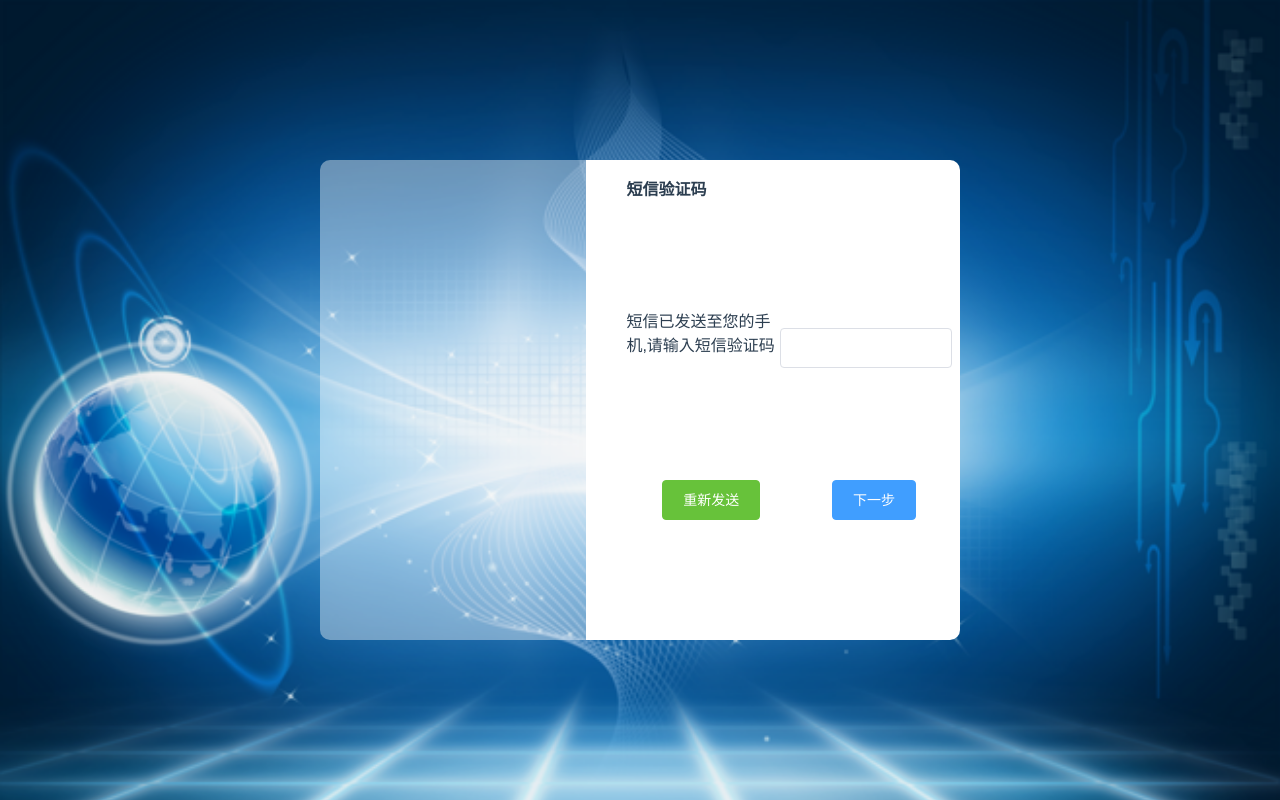
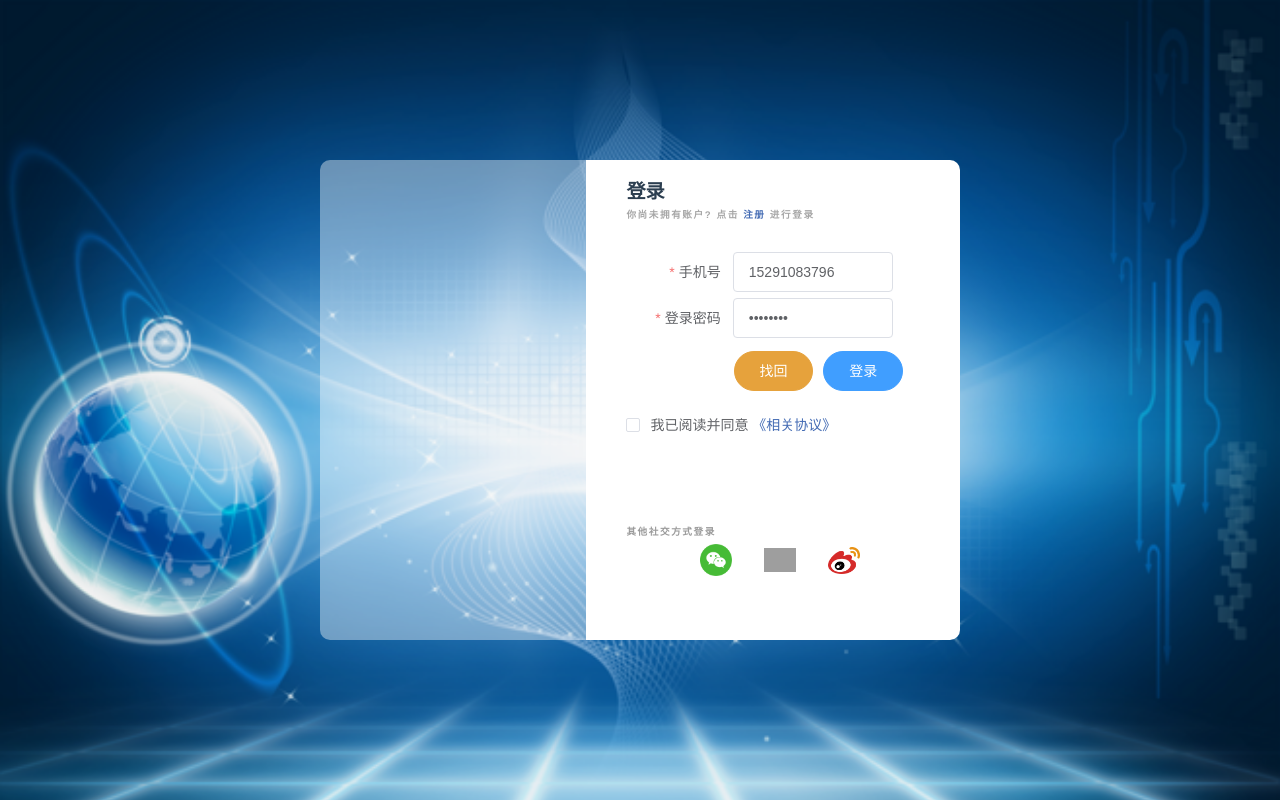
Before and after one commit to wt032320/Project_management_platform, a Vue app in the folder management_client/: page /#/ in a window 1280 px wide. Built offline with nearby package versions, Linux system fonts and the light colour scheme; grey boxes are pictures that could not be loaded.

Commit message:
验证码

```diff
--- a/management_client/src/api/auth/auth.ts
+++ b/management_client/src/api/auth/auth.ts
@@ -4,6 +4,7 @@
  * @return {*}
  */
 
+import { ICaptcha } from '@/typings';
 import api from '..';
 
 interface IUserInfo {
@@ -55,7 +56,7 @@ export async function _captcha(id?: string) {
  * @param {object} captcha
  * @return {*}
  */
-export async function _verify(captcha: { captcha: string, id: string }) {
+export async function _verify(captcha: ICaptcha) {
   return await api({
     method: "POST",
     url: "auth/verify",
--- a/management_client/src/components/login/LoginForm.vue
+++ b/management_client/src/components/login/LoginForm.vue
@@ -122,16 +122,16 @@ export default defineComponent({
     // 用户协议
     const dialogTableVisible = ref(false)
 
-    const { ctx } = getCurrentInstance()
+    const internalInstance  = getCurrentInstance()
     // 登录方法
     function login() {
-      ctx.$refs['login-form'].validate(async(value) => {
+      internalInstance.ctx.$refs['login-form'].validate(async(value: boolean) => {
         if (value) {
           const result:any = await _login({
             phone: userData.phone,
             password: userData.password
           })
-          console.log(result)
+          console.log(result) // 输出用户token
           if(result.token) {
             localStorage.setItem('token', result.token)
           }
--- a/management_client/src/components/login/MessageForm.vue
+++ b/management_client/src/components/login/MessageForm.vue
@@ -1,14 +1,14 @@
 <template>
   <div class="message-box">
     <h4>短信验证码</h4>
+    <p>短信已发送至您的手机,请输入短信验证码</p>
     <div class="message-body">
-      <p>短信已发送至您的手机,请输入短信验证码</p>
-      <el-input maxlength="6" v-model="captcha"></el-input>
+      <el-input maxlength="6" v-model="captcha" class="message-input" placeholder="请输入手机验证码"></el-input>
     </div>
 
     <div class="message-footer">
-      <el-button type="success" @click="resend" class="message-input">{{resendName}}</el-button>
-      <el-button type="primary">下一步</el-button>
+      <el-button type="success" @click="resend" class="el-bu">{{resendName}}</el-button>
+      <el-button :disabled="resendDisabled" type="primary" @click="verify" class="el-bu">注册</el-button>
     </div>
   </div>
 </template>
@@ -16,11 +16,14 @@
 <script lang="ts">
 import { defineComponent, ref, toRefs, reactive } from "vue";
 import { ElMessage } from "element-plus";
-import { type } from 'os';
+import { IUse, useEvent } from "../../hooks/login/index";
+import { _regist } from "../../api/auth/auth";
+
 
 interface ICaptcha {
   captcha: string;
   resendName: any;
+  resendDisabled: boolean;
 }
 export default defineComponent({
   name: "MessageForm",
@@ -28,13 +31,19 @@ export default defineComponent({
   setup() {
     const data: ICaptcha = reactive({
       captcha: '',
-      resendName: "重新发送"
+      resendName: "重新发送",
+      resendDisabled: false
     })
 
     const refData = toRefs(data)
 
+    // 发送验证码
     function resend() {
-      return new Promise((res) => {
+      return new Promise((res, req) => {
+        data.resendDisabled = true
+        if (data.resendName !== "重新发送") {
+          req()
+        }
         data.captcha = ''
         ElMessage.warning({
           message: "短信已重新发送",
@@ -48,15 +57,45 @@ export default defineComponent({
           data.resendName = data.resendName - 1
           if (data.resendName === 0) {
             data.resendName = "重新发送"
+            data.resendDisabled = false
             clearInterval(counter)
           }
         }, 1000)
       })
     }
 
+    const { setEvent }: IUse = useEvent()
+
+    // 验证短信验证码
+    function verify() {
+      // return new Promise(res => {
+      //   // 进行验证码校验。。。
+      //   res()
+      // })
+      // .then(() => {
+      //   next()
+      // })
+      next()
+    }
+
+    async function next() {
+      const registForm = JSON.parse(sessionStorage.getItem('regist'))
+      await _regist(registForm)
+        .then((res) => {
+          ElMessage.success({
+            message: res.msg,
+            type: "success"
+          })
+        })
+        .then(() => {
+          setEvent("login")
+        })
+    }
+
     return {
       ...refData,
-      resend
+      resend,
+      verify,
     }
   }
 })
@@ -65,6 +104,7 @@ export default defineComponent({
 <style lang="scss">
   .message-box {
     h4 {
+      font-size: 1.5rem;
       padding-bottom: 2rem;
     }
     p {
@@ -77,7 +117,7 @@ export default defineComponent({
       justify-content: center;
       align-items: center;
       .message-input {
-        width: 10rem;
+        width: 7rem;
       }
     }
     .message-footer {
@@ -87,6 +127,9 @@ export default defineComponent({
       button {
         margin: 1rem;
       }
+      .el-bu {
+        width: 50%;
+      }
     }
   }
 </style>
--- a/management_client/src/components/login/RegistForm.vue
+++ b/management_client/src/components/login/RegistForm.vue
@@ -93,8 +93,8 @@
 
 <script lang="ts">
 import { defineComponent, ref, reactive, getCurrentInstance, onMounted } from "vue";
-import { _regist, _captcha, _verify } from '../../api/auth/auth';
-import { IEvent, INuser } from "../../typings";
+import { _captcha, _verify } from '../../api/auth/auth';
+import { IEvent, INuser, ICaptcha } from "../../typings";
 
 import  { useEvent, IUse }  from '../../hooks/login/index'
 import { ElMessage } from "element-plus";
@@ -103,19 +103,23 @@ export default defineComponent({
   name: 'registForm',
   components: {},
   setup() {
-    const { ctx }  = getCurrentInstance()
+
+    // 获取当前组件的实例(相当于this)
+    const internalInstance = getCurrentInstance()
+
     const { setEvent }: IUse = useEvent()
 
+    // 注册表单值
     const registFormData: INuser = reactive({
       phone: "",
       password: "",
       repassword: "",
       isAgree: false, // 是否同意协议
       captcha: "", // 验证码
-      captchas: '' // 后端返回的验证码
+      captchas: "" // 后端返回的验证码
     })
 
-    let isLoading: boolean = ref(false)
+    let isLoading = ref(false)
     /**
      * @description: 自定义校验方法
      * @param {*} rule
@@ -159,7 +163,7 @@ export default defineComponent({
       ]
     })
 
-    const dialogTableVisible: string = ref(false)
+    const dialogTableVisible = ref(false)
 
     /**
      * @description: 发送注册请求的方法
@@ -167,34 +171,22 @@ export default defineComponent({
      * @return {*}
      */
     async function sedRegist() {
-      if (registFormData.password !== registFormData.repassword) {
-        ElMessage.warning({
-          message: '两次密码输入不相同',
-          type: 'warning'
-        })
-      }
       // 开启loading...
       // ctx.isLoading = true
-      const captcha = {
+      const captcha: ICaptcha = {
         captcha: registFormData.captcha,
         id: registFormData.captchas.id
       }
-      await _verify(captcha).then(async res => {
+      await _verify(captcha).then( res => {
         if (res.code === 0) {
-          await _regist({
-            phone: registFormData.phone,
-            password: registFormData.password
-          }).then(res => {
-            if (res.code === 0) {
-              ElMessage.success({
-                message: res.msg,
-                type: 'success',
-              })
-              // 关闭Loading...
-              // ctx.isLoading = false
-              setEvent('login')
-            }
-          })
+          sessionStorage.setItem(
+            "regist",
+            JSON.stringify({
+              phone: registFormData.phone,
+              password: registFormData.password
+            })
+          )
+          setEvent("message")
         } else {
           getNewCaptcha()
         }
@@ -203,9 +195,16 @@ export default defineComponent({
 
     // 注册方法
     function regist() {
-      ctx.$refs['registForm'].validate((valid) => {
+      internalInstance.ctx.$refs['registForm'].validate((valid: boolean) => {
         if (valid) {
-          sedRegist()
+          if (registFormData.password !== registFormData.repassword) {
+            ElMessage.warning({
+              message: '两次密码输入不相同',
+              type: 'warning'
+            })
+          } else {
+            sedRegist()
+          }
         } else {
           return false;
         }
--- a/management_client/src/views/Auth.vue
+++ b/management_client/src/views/Auth.vue
@@ -50,7 +50,7 @@ export default defineComponent({
   },
   setup() {
     const data: IEvent = reactive({
-      event: 'message'
+      event: 'login'
     })
     const refData = toRefs(data)
 
```
Also changed, not shown: management_client/src/typings/index.ts (+10 -1 lines).
